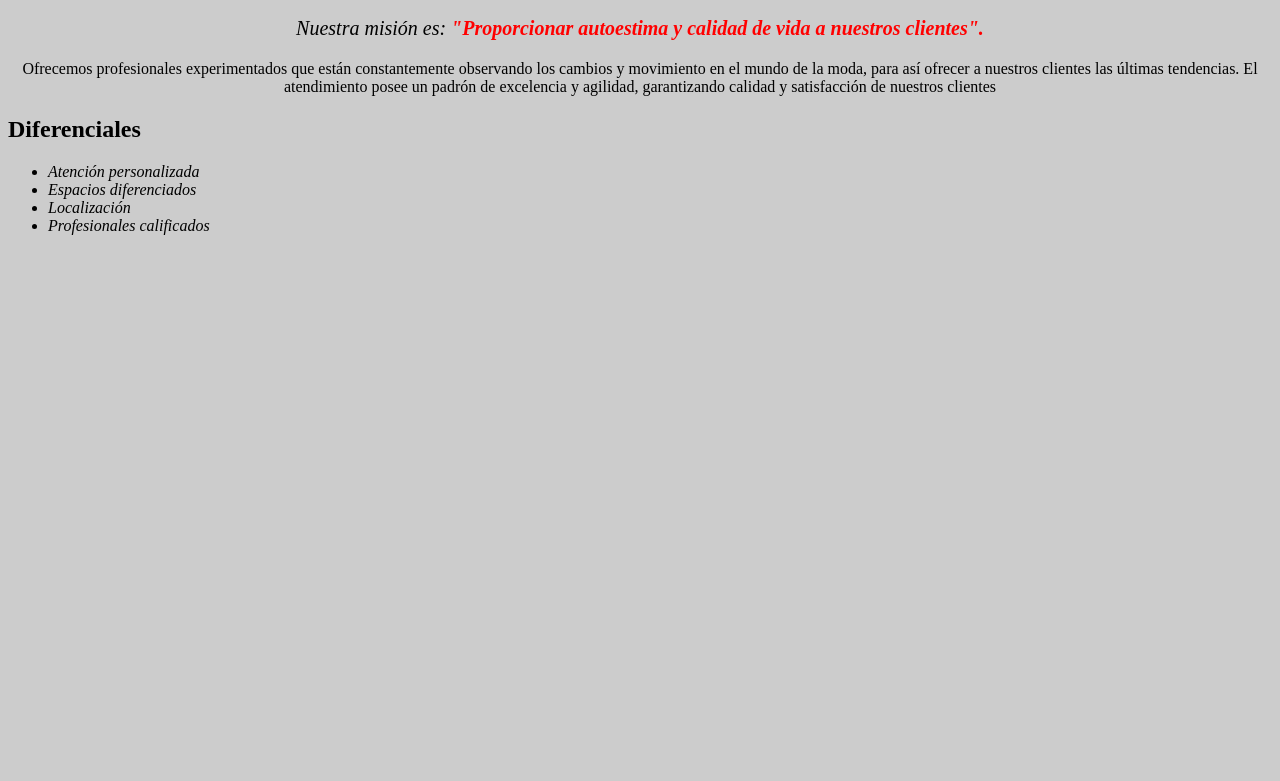
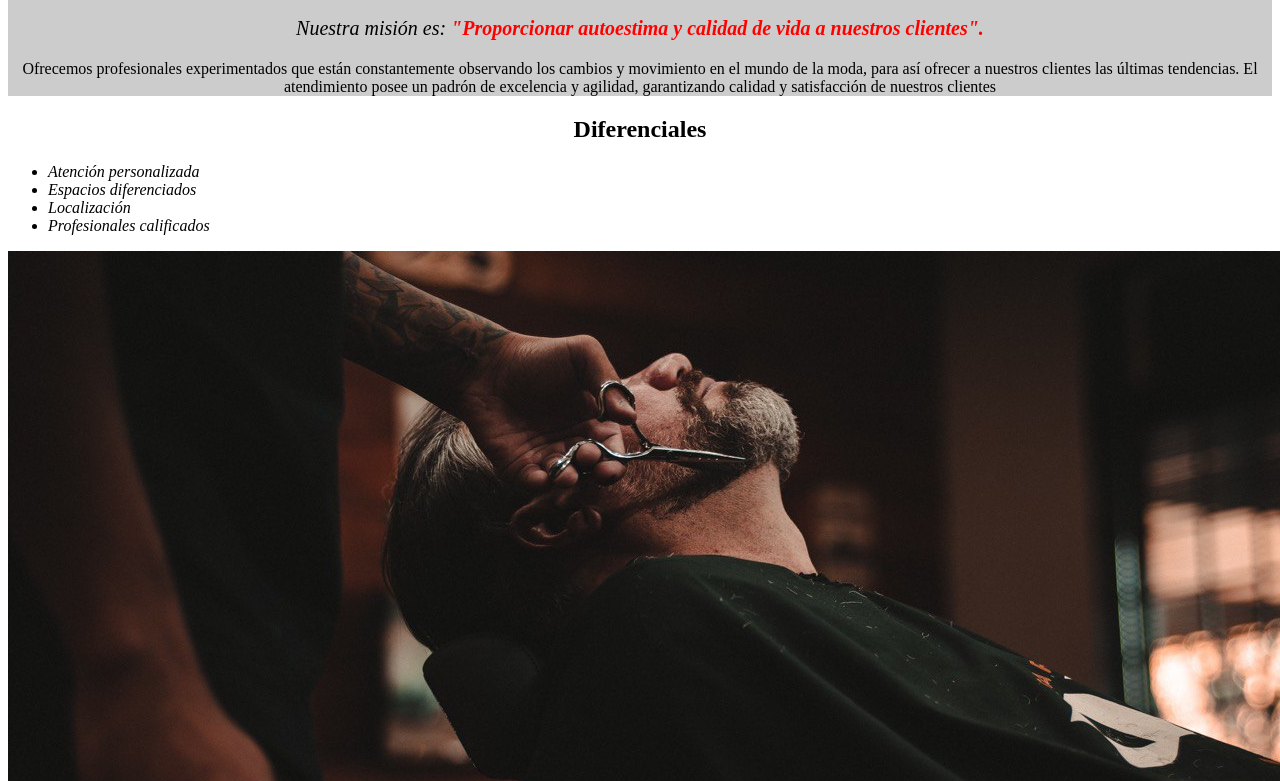
Before and after one commit to Stivsall/clase-html-primer-paso, a plain HTML site: page index.html in a window 1280 px wide. Shown: the part 605-1386 px from the top of the page. Before the commit the page ends 856 px from the top, so only its background shows below. Drawn offline with Linux system fonts and the light colour scheme.

Commit message:
Agrega divisor e imagen

```diff
--- a/index.html
+++ b/index.html
@@ -11,6 +11,7 @@
     <body>
         <img id="banner" src="banner/banner.jpg">
 
+        <div class="principal">
             <h1>Sobre la Barbería Alura</h1>
 
             <p>Ubicada en el corazón de la ciudad, la <strong>Barbería Alura</strong>  trae para el mercado lo que hay de mejor para su cabello y barba. Fundada en 2020, la Barbería Alura ya es destaque en la ciudad y conquista nuevos clientes diariamente.</p>
@@ -18,7 +19,9 @@
             <p id= "mision"><em>Nuestra misión es: <strong>"Proporcionar autoestima y calidad de vida a nuestros clientes".</strong></em></p>
 
             <p>Ofrecemos profesionales experimentados que están constantemente observando los cambios y movimiento en el mundo de la moda, para así ofrecer a nuestros clientes las últimas tendencias. El atendimiento posee un padrón de excelencia y agilidad, garantizando calidad y satisfacción de nuestros clientes</p>
+        </div>
 
+       <div class="diferenciales">
             <h2>Diferenciales</h2>
             <ul>
                 <li class="items">Atención personalizada</li>
@@ -26,5 +29,7 @@
                 <li class="items">Localización </li>
                 <li class="items">Profesionales calificados</li>
             </ul>
+       </div>
+       <img src="diferenciales/diferenciales.jpg">
     </body>
 </html>
--- a/style.css
+++ b/style.css
@@ -1,8 +1,11 @@
 body{
-    background: #CCCCCC;
+
 }
 #banner{
     width: 100%;
+}
+.principal{
+    background: #CCCCCC;
 }
 h1{
     text-align: center;
@@ -18,7 +21,12 @@ em strong{
 #mision{
     font-size: 20px;
 }
-
+.diferenciales{
+    background: #FFFFFF;
+}
+h2{
+    text-align: center;
+}
 .items{
     font-style: italic;
 }
```
Also changed, not shown: diferenciales/diferenciales.jpg (added). Lines whose indentation alone changed are shown as unchanged.
